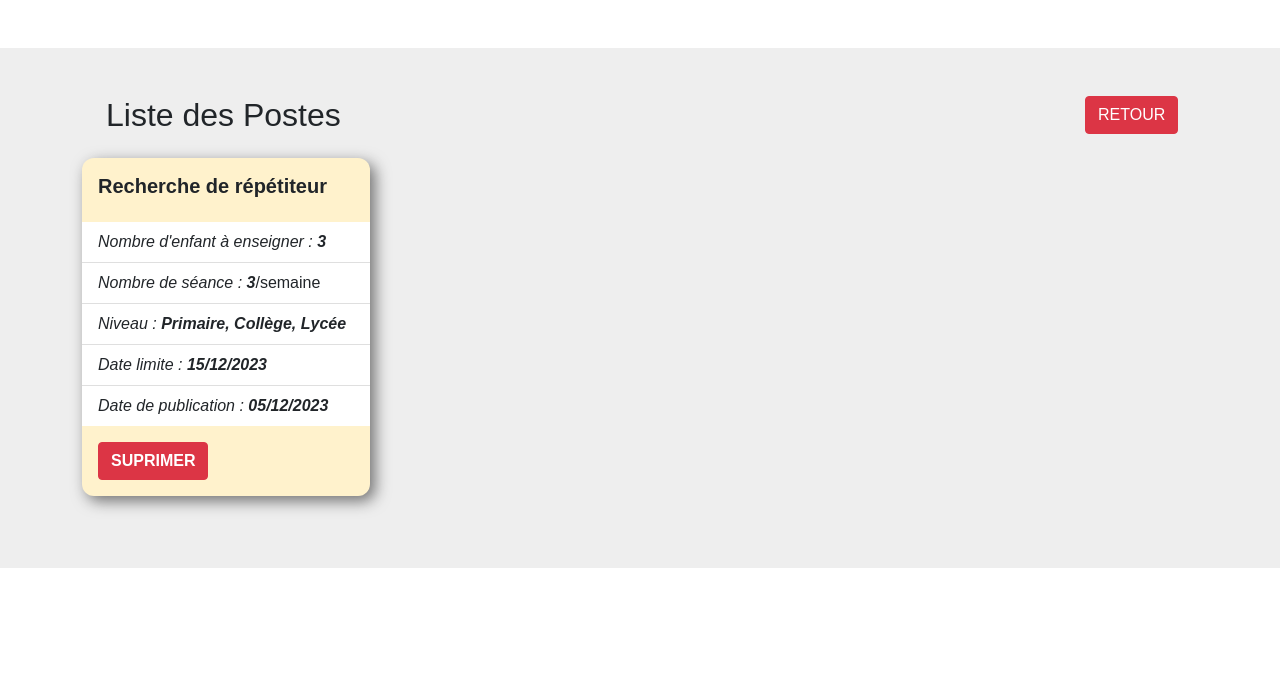
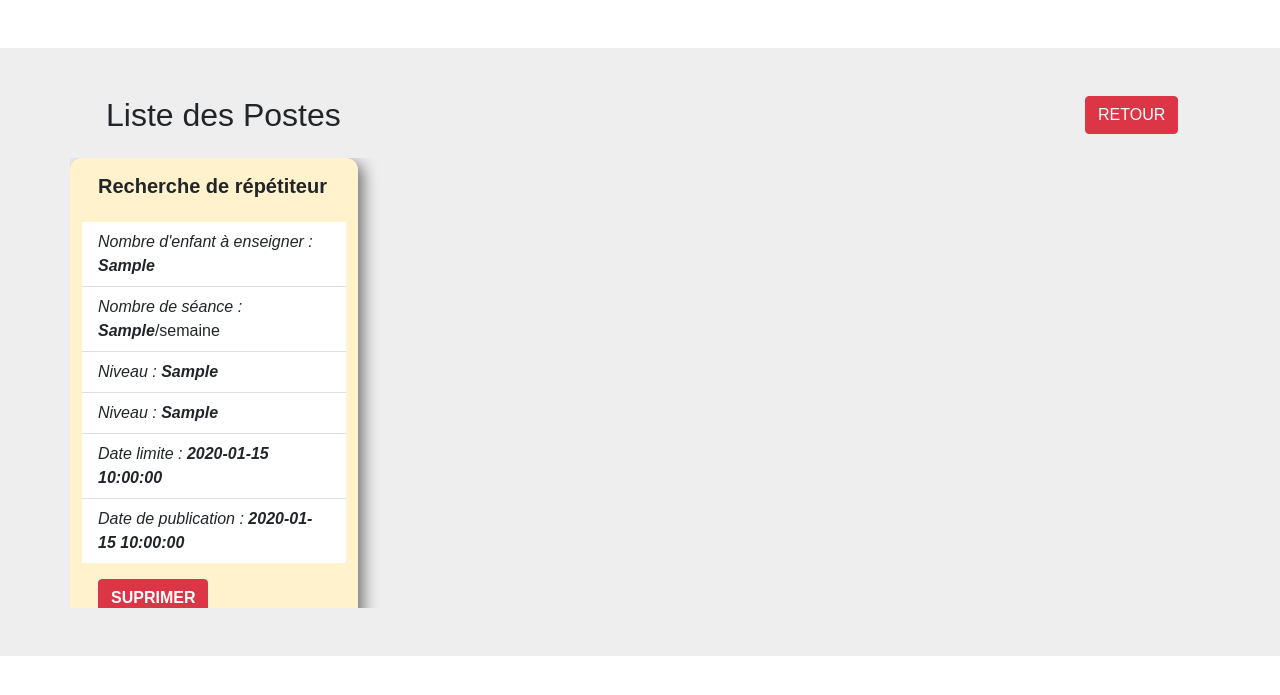
Before and after one commit to AyeSeka/Projet-EveilPlus, a Python web app: template Templates/Parents/Postes/historique_des_postes.html in a window 1280 px wide. Shown: the part 121-816 px from the top of the page. Run offline with Jinja, Linux system fonts and the light colour scheme; the template is opened without the code that fills it: most values are stand-ins (such as "Sample title", 1, 10 or a date in 2020).

Commit message:
Poste u peu OKAY

```diff
--- a/Templates/Parents/Postes/historique_des_postes.html
+++ b/Templates/Parents/Postes/historique_des_postes.html
@@ -1,5 +1,3 @@
-
-
 {% extends "Partials/Base_parent.html" %}
 
 {% block body %}
@@ -8,25 +6,35 @@
 <section class="my-5 py-5 section-rech">
   <div class="container colunm">
     <div class="mb-4 row container-fluid">
-        <div class="col-md-11 col-sm-10"><h2>Liste des Postes</h2></div>
+      <div class="col-md-11 col-sm-10">
+        <h2>Liste des Postes</h2>
+      </div>
       <div class="col-md-1 col-sm-2"><a href="{{ url_for('poste') }}" class="btn btn-danger">RETOUR</a></div>
     </div>
+
+
+    <div class="row d-flex justify-content-between table-responsive" style="height: 450px;">
+
+
+      {% for poste in poste_data %}
       <div class="card col-lg-4 col-md-3 col-sm-6 mb-lg-4 mb-md-4 mb-sm-4 " id="cards" style="width: 18rem;">
         <div class="card-body">
           <h5 class="card-title"><b>Recherche de répétiteur</b></h5>
         </div>
         <ul class="list-group list-group-flush liste-cards">
-            <li class="list-group-item"><i>Nombre d'enfant à enseigner : <b>3</b></i></li>
-            <li class="list-group-item"><i>Nombre de séance : <b>3</b></i>/semaine</li>
-            <li class="list-group-item"><i>Niveau : <b>Primaire, Collège, Lycée</b></i></li>
-            <li class="list-group-item"><i>Date limite : <b>15/12/2023</b></i></li>
-            <li class="list-group-item"><i>Date de publication : <b>05/12/2023</b></i></li>
+          <li class="list-group-item"><i>Nombre d'enfant à enseigner : <b>{{poste.NbreEnfant}} </b></i></li>
+          <li class="list-group-item"><i>Nombre de séance : <b>{{poste.NbresJours}}</b></i>/semaine</li>
+          <li class="list-group-item"><i>Niveau : <b>{{poste.NiveauEnfant}}</b></i></li>
+          <li class="list-group-item"><i>Niveau : <b>{{poste.lieu_habitation}}</b></i></li>
+          <li class="list-group-item"><i>Date limite : <b>{{poste.DateLimte}}</b></i></li>
+          <li class="list-group-item"><i>Date de publication : <b>{{poste.DatePublication}}</b></i></li>
         </ul>
         <div class="card-body">
           <a href="#" class="btn btn-danger" data-bs-toggle="modal" data-bs-target="#staticBackdrop">
             <b>SUPRIMER</b>
           </a>
-          <div class="modal fade" id="staticBackdrop" data-bs-backdrop="static" data-bs-keyboard="false" tabindex="-1" aria-labelledby="staticBackdropLabel" aria-hidden="true">
+          <div class="modal fade" id="staticBackdrop" data-bs-backdrop="static" data-bs-keyboard="false" tabindex="-1"
+            aria-labelledby="staticBackdropLabel" aria-hidden="true">
             <div class="modal-dialog">
               <div class="modal-content">
                 <div class="modal-header">
@@ -46,6 +54,9 @@
           </div>
         </div>
       </div>
+      {% endfor %}
+    </div>
+
   </div>
 </section>
 
--- a/Templates/Parents/Postes/recapitulatif.html
+++ b/Templates/Parents/Postes/recapitulatif.html
@@ -9,7 +9,7 @@
       <h2>Récapitulatif</h2>
     </div>
     <div class="">
-      <form action="{{ url_for('historique_des_postes') }}" method="">
+      <form action="{{ url_for('recapitulatif_validation') }}" method="post">
         <div class="row bg-color">
           <div class="form_poste">
             <div class="rep_post1">
```
Also changed, not shown: app.py (+36 -18 lines), eveil+.sql (+7 -3 lines). Lines whose indentation alone changed are shown as unchanged.
